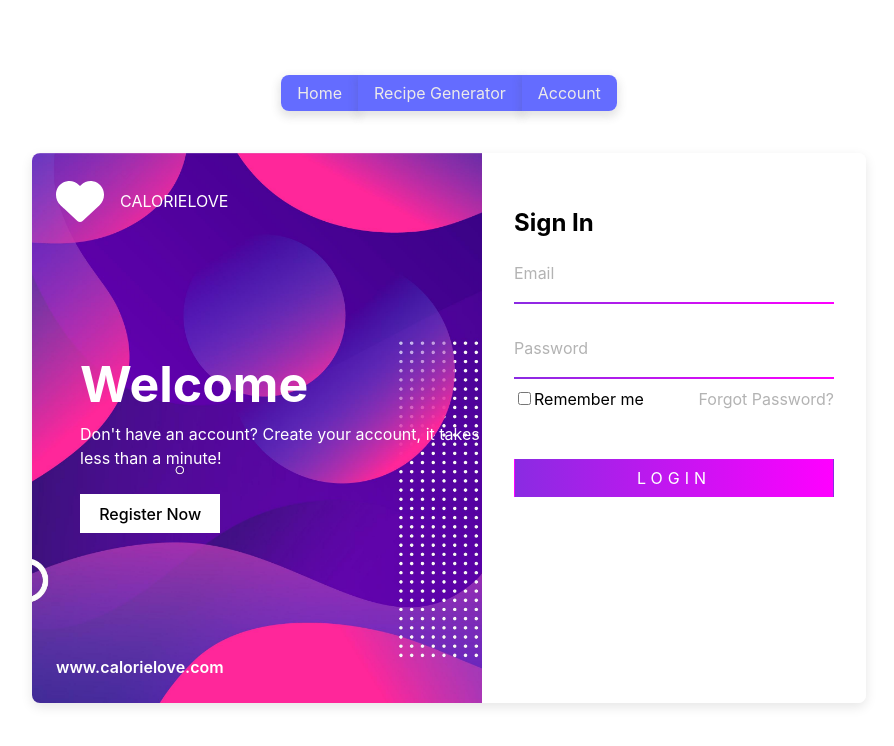
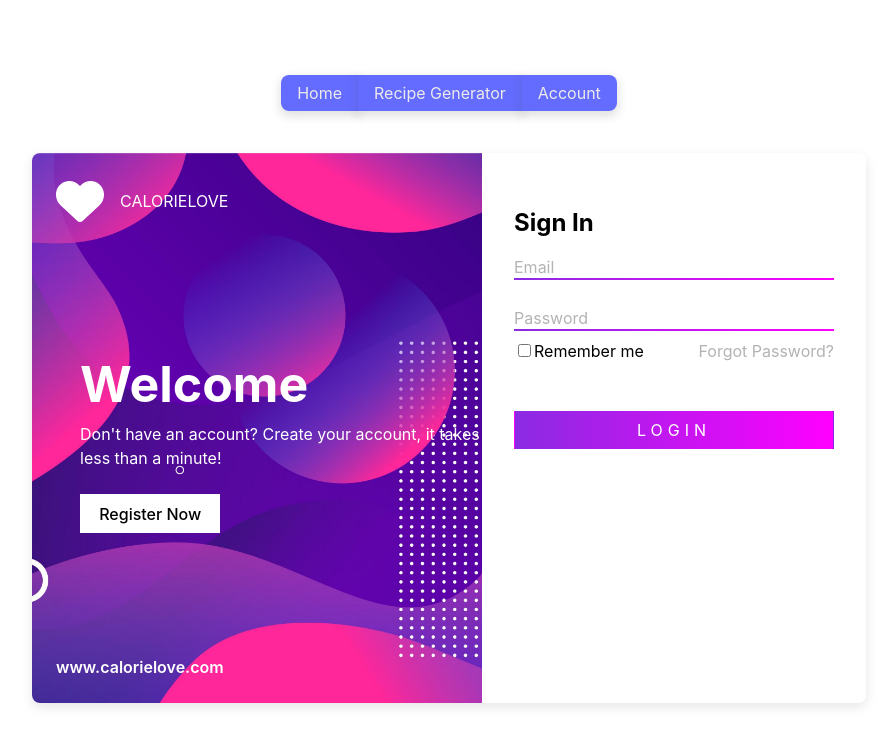
Before and after one commit to xPapashi/cardio-app, a React (Vite) app in the folder client/: page /Login in a window 1280 px wide. Shown: the top 746 px of the page, without its empty margins (191-1085 px from the left). Built offline with nearby package versions, Linux system fonts and the light colour scheme; no server answers.

Commit message:
Add floating animation to login form - labels now float above the form when focused

```diff
--- a/client/src/pages/LoginPage.css
+++ b/client/src/pages/LoginPage.css
@@ -24,7 +24,7 @@ body {
   display: flex;
   flex-direction: column;
   gap: 1rem;
-  background: url("../../public/loginBg.jpg");
+  background: url("/loginBg.jpg");
   background-size: cover;
   background-position: center;
   min-width: 450px;
@@ -106,6 +106,7 @@ body {
   display: flex;
   flex-direction: column;
   margin-bottom: 2rem;
+  position: relative;
 }
 
 .loginInput::after {
@@ -123,7 +124,18 @@ body {
 
 .loginInput label {
   color: #b3b3b3;
+  position: absolute;
+  top: 30%;
+  transform: translateY(-50%);
+  pointer-events: none;
+  transition: 0.35s;
 }
+
+.loginInput input:focus ~ label,
+.loginInput input:valid ~ label{
+  top: -50%;
+}
+
 
 .rememberPass {
   display: flex;
--- a/client/src/pages/LoginPage.jsx
+++ b/client/src/pages/LoginPage.jsx
@@ -63,22 +63,24 @@ export function LoginPage() {
         <h2>Sign In</h2>
         <form onSubmit={handleSubmit}>
           <div className="loginInput">
-            <label htmlFor="email">Email</label>
             <input
               id="email"
               type="email"
+              required
               value={userData.email}
               onChange={(e) => setUserData({ ...userData, email: e.target.value })}
             />
+            <label htmlFor="email">Email</label>
           </div>
           <div className="loginInput">
-            <label htmlFor="password">Password</label>
             <input
               id="password"
               type="password"
+              required
               value={userData.password}
               onChange={(e) => setUserData({ ...userData, password: e.target.value })}
             />
+            <label htmlFor="password">Password</label>
           </div>
           <div className="rememberPass">
             <div className="remember">
```
